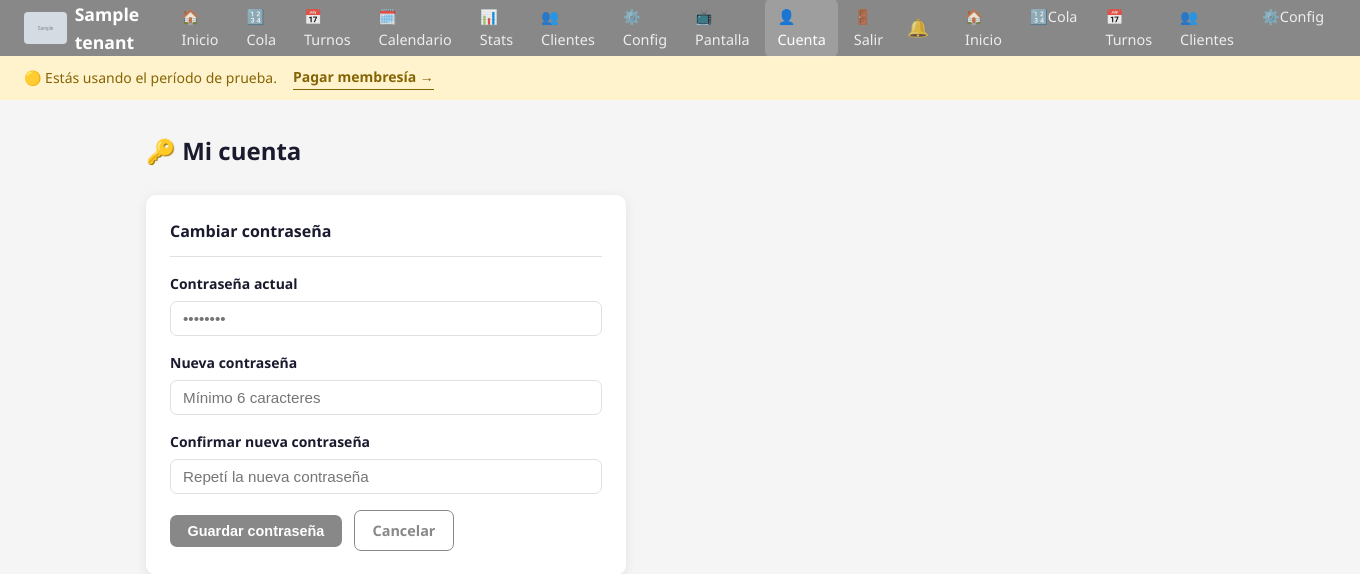
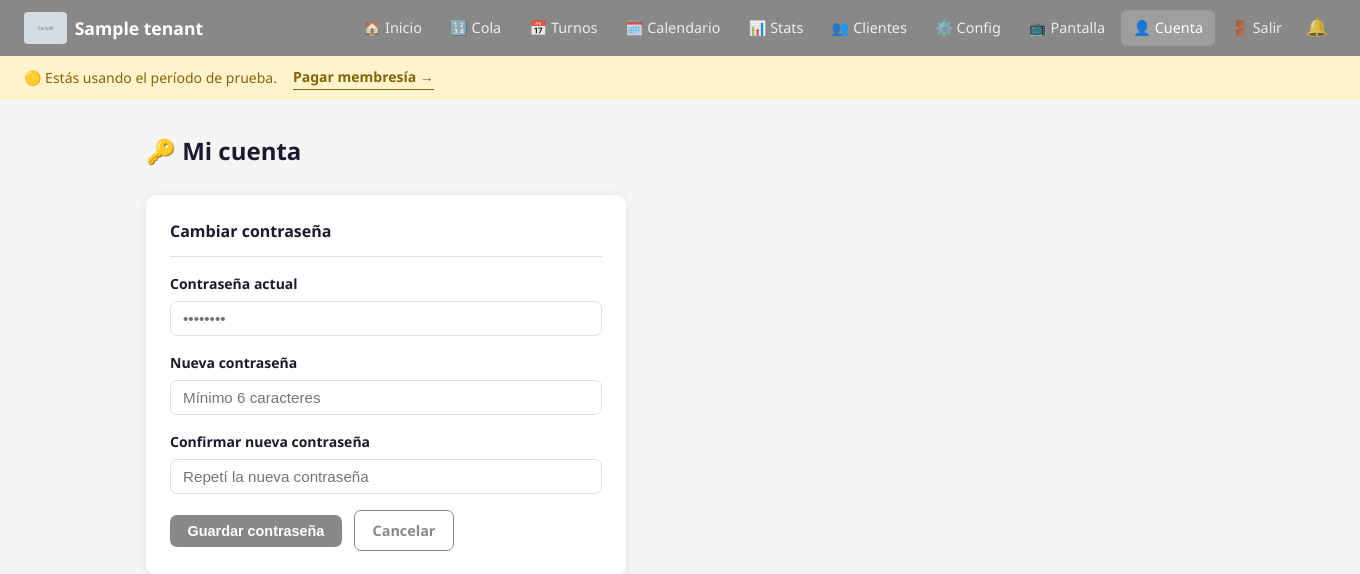
Before and after one commit to Godie92/gestor_turnos, a Flask app: a page that uses app/templates/base.html in a window 1360 px wide. Shown: the top 574 px of the page. Run offline with Flask 3, Linux system fonts and the light colour scheme; a user stored in the database is signed in; tables that the repository leaves empty hold one stand-in row (values such as "Sample post"); grey boxes marked "Sample" are stand-in pictures.

Commit message:
fix: bottom nav fuera del header, top nav intacto en desktop
Co-Authored-By: Claude Sonnet 4.6 <noreply@anthropic.com>

```diff
--- a/app/static/css/base.css
+++ b/app/static/css/base.css
@@ -190,7 +190,7 @@ tr:last-child td { border-bottom: none; }
 @media (max-width: 640px) {
   .container { padding: 1rem .75rem; padding-bottom: 5rem; }
   .navbar { padding: 0 .75rem; }
-  .navbar nav { display: none; }           /* nav top oculto en mobile → ver bottom-nav */
+  .navbar nav { display: none; }  /* top nav oculto en mobile, reemplazado por bottom-nav */
   .form-row { flex-direction: column; }
   .stats-grid { grid-template-columns: repeat(2, 1fr); }
   .queue-item { flex-wrap: wrap; gap: .5rem; padding: .75rem; }
--- a/app/templates/admin/base_admin.html
+++ b/app/templates/admin/base_admin.html
@@ -16,29 +16,29 @@
   </a>
   <a href="{{ url_for('admin.calendar', slug=tenant.slug) }}"
      class="{{ 'active' if request.endpoint == 'admin.calendar' }}">
-    <span>🗓️</span> <span>Calendario</span>
+    <span>🗓️</span> <span class="hide-mobile">Calendario</span>
   </a>
   <a href="{{ url_for('admin.stats', slug=tenant.slug) }}"
      class="{{ 'active' if request.endpoint == 'admin.stats' }}">
-    <span>📊</span> <span>Stats</span>
+    <span>📊</span> <span class="hide-mobile">Stats</span>
   </a>
   <a href="{{ url_for('admin.clients', slug=tenant.slug) }}"
      class="{{ 'active' if request.endpoint in ('admin.clients', 'admin.client_history') }}">
-    <span>👥</span> <span>Clientes</span>
+    <span>👥</span> <span class="hide-mobile">Clientes</span>
   </a>
   <a href="{{ url_for('admin.settings_general', slug=tenant.slug) }}"
      class="{{ 'active' if 'settings' in request.endpoint }}">
-    <span>⚙️</span> <span>Config</span>
+    <span>⚙️</span> <span class="hide-mobile">Config</span>
   </a>
   <a href="{{ url_for('display.screen', slug=tenant.slug) }}" target="_blank">
-    <span>📺</span> <span>Pantalla</span>
+    <span>📺</span> <span class="hide-mobile">Pantalla</span>
   </a>
   <a href="{{ url_for('admin.account', slug=tenant.slug) }}"
      class="{{ 'active' if request.endpoint == 'admin.account' }}">
-    <span>👤</span> <span>Cuenta</span>
+    <span>👤</span> <span class="hide-mobile">Cuenta</span>
   </a>
   <a href="{{ url_for('auth.logout') }}">
-    <span>🚪</span> <span>Salir</span>
+    <span>🚪</span> <span class="hide-mobile">Salir</span>
   </a>
   <button id="notif-btn" title="Activar notificaciones"
           onclick="togglePush()"
@@ -47,8 +47,9 @@
     🔔
   </button>
 </nav>
+{% endblock %}
 
-<!-- Bottom navigation para mobile -->
+{% block bottom_nav %}
 <nav class="bottom-nav">
   <a href="{{ url_for('admin.dashboard', slug=tenant.slug) }}"
      class="{{ 'active' if request.endpoint == 'admin.dashboard' }}">
--- a/app/templates/base.html
+++ b/app/templates/base.html
@@ -30,6 +30,7 @@
     {% block nav_links %}{% endblock %}
   </header>
   {% endblock %}
+  {% block bottom_nav %}{% endblock %}
 
   {% if tenant is defined and tenant.membership_needs_payment %}
   <div style="background:{{ '#fff3cd' if tenant.membership_status == 'trial' else '#f8d7da' }};
```
